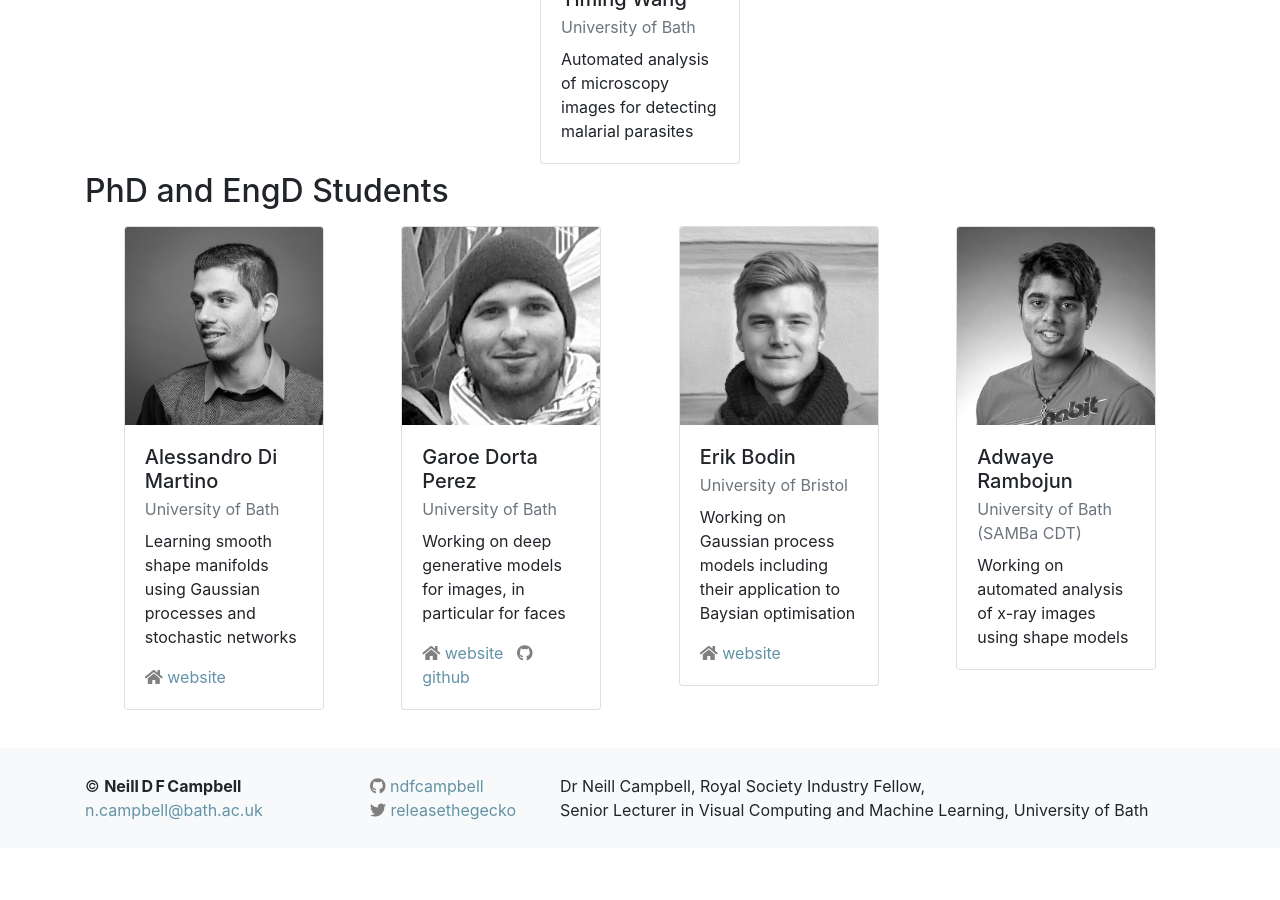
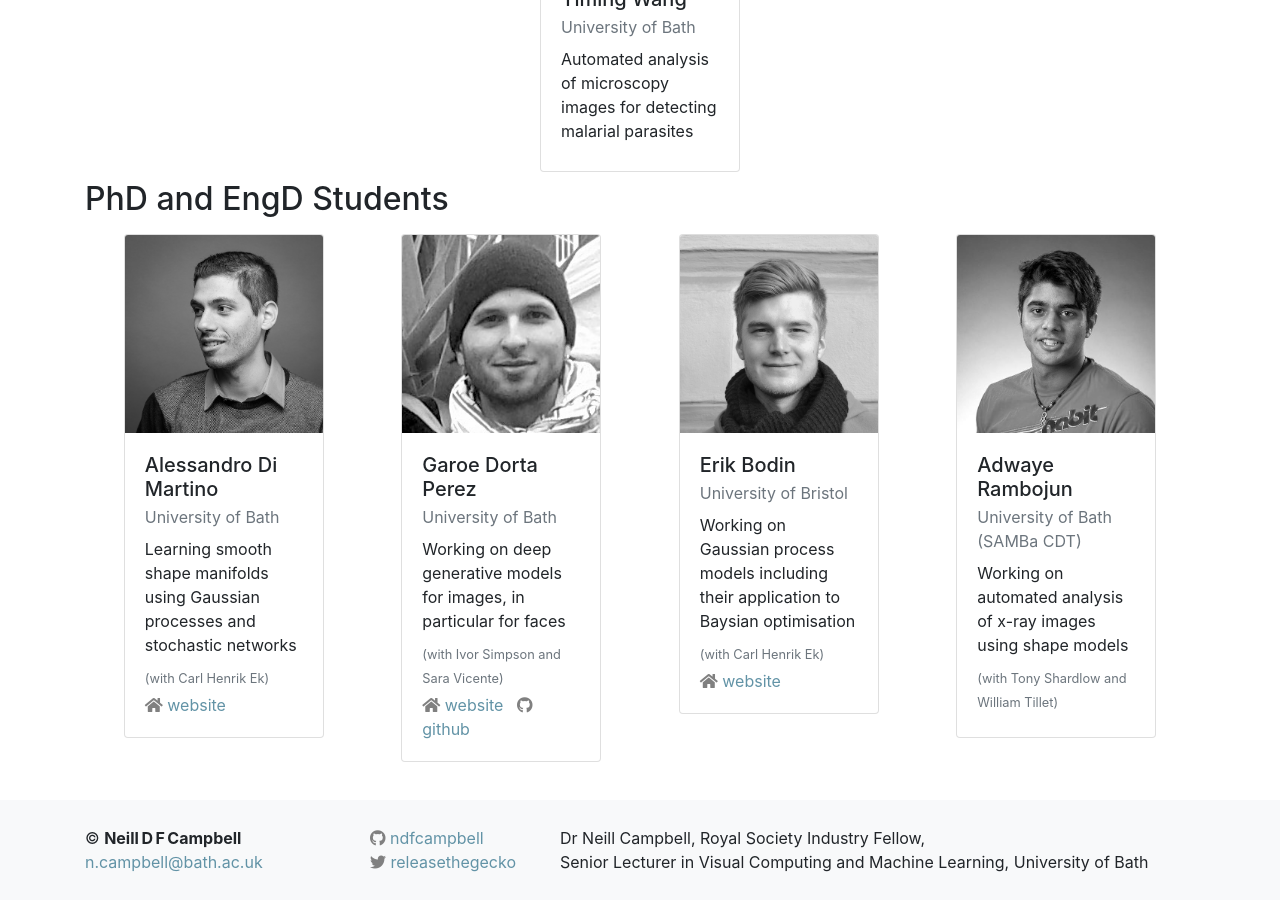
Before and after one commit to mathematics-and-algorithms-for-data/mathematics-and-algorithms-for-data.github.io, a Jekyll site: the page built from group.md, in a window 1280 px wide and 900 px high, scrolled down 748 px. Built offline with Jekyll 4.4.1, drawn with Linux system fonts in a browser that asks for light colours; nearby versions of some CDN libraries; before the commit the page ends 1596 px from its top, so only the background shows below that.

Commit message:
Added notes for co-supervision.

```diff
--- a/_data/group.yml
+++ b/_data/group.yml
@@ -5,6 +5,7 @@ people:
     topic: Learning smooth shape manifolds using Gaussian processes and stochastic networks
     location: University of Bath
     url: https://researchportal.bath.ac.uk/en/persons/alessandro-di-martino
+    notes: (with Carl Henrik Ek)
 
   - name: Garoe Dorta Perez
     id: garoe
@@ -13,6 +14,7 @@ people:
     url: http://people.bath.ac.uk/gdp24/
     location: University of Bath
     github: https://github.com/Garoe
+    notes: (with Ivor Simpson and Sara Vicente)
 
   - name: Erik Bodin
     id: erik
@@ -20,6 +22,7 @@ people:
     topic: Working on Gaussian process models including their application to Baysian optimisation
     url: https://www.linkedin.com/in/stigerikbodin/
     location: University of Bristol
+    notes: (with Carl Henrik Ek)
 
   - name: Adwaye Rambojun
     id: adwaye
@@ -27,6 +30,7 @@ people:
     topic: Working on automated analysis of x-ray images using shape models
     url:
     location: University of Bath (SAMBa CDT)
+    notes: (with Tony Shardlow and William Tillet)
 
   - name: Yiming Wang
     id: yiming
--- a/group.md
+++ b/group.md
@@ -39,7 +39,10 @@ In addition, I also have a long-term collaboration with [Prof. Gabriel Brostow](
 		  <div class="card-body">
 		    <h5 class="card-title mb-1">{{ item.name }}</h5>
 		    <p class="text-muted mb-2 mt-0">{{ item.location }}</p>
-		    <p class="card-text">{{ item.topic }}</p>
+		    <p class="card-text mb-2 mt-0">{{ item.topic }}</p>
+		    {% if item.notes %}
+		    	<p class=" mb-1 mt-0"><small class="card-text text-muted">{{ item.notes }}</small></p>
+		    {% endif %}
 		    <!--<h6 class="card-subtitle mb-2 text-muted">Links</h6>-->
 		    {% if item.url > "" %}
 		    	<i class="fas fa-home fa-1x" style="color: gray;"></i> <a href="{{ item.url }}" class="card-link">website</a>
```
Also changed, not shown: publications.md (+6 -3 lines).
